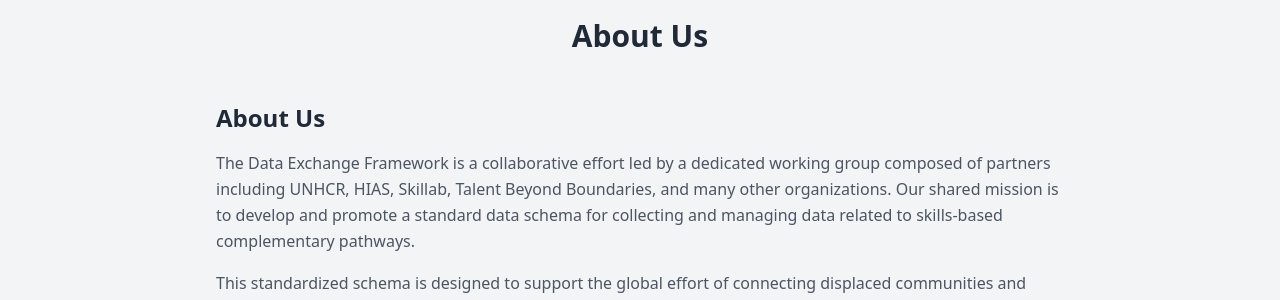
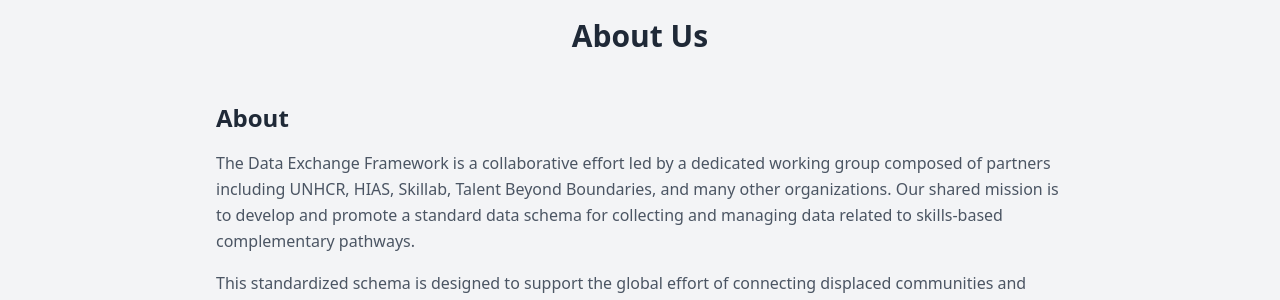
Before and after one commit to TalentLift/schema_for_data_exchange, a Jekyll site: the page built from about.md, in a window 1280 px wide. Shown: the part 146-446 px from the top of the page. Built offline with Jekyll 4.4.1, drawn with Linux system fonts in a browser that asks for light colours.

Commit message:
contents

```diff
--- a/about.md
+++ b/about.md
@@ -6,7 +6,7 @@
 
 <div class="max-w-4xl mx-auto pb-12 px-6">
 
-  <h2 class="text-2xl font-bold text-gray-800">About Us</h2>
+  <h2 class="text-2xl font-bold text-gray-800">About</h2>
   <p class="mt-4 text-gray-600">
     The Data Exchange Framework is a collaborative effort led by a dedicated working group composed of partners including UNHCR, HIAS, Skillab, Talent Beyond Boundaries, and many other organizations. Our shared mission is to develop and promote a standard data schema for collecting and managing data related to skills-based complementary pathways.
   </p>
```
